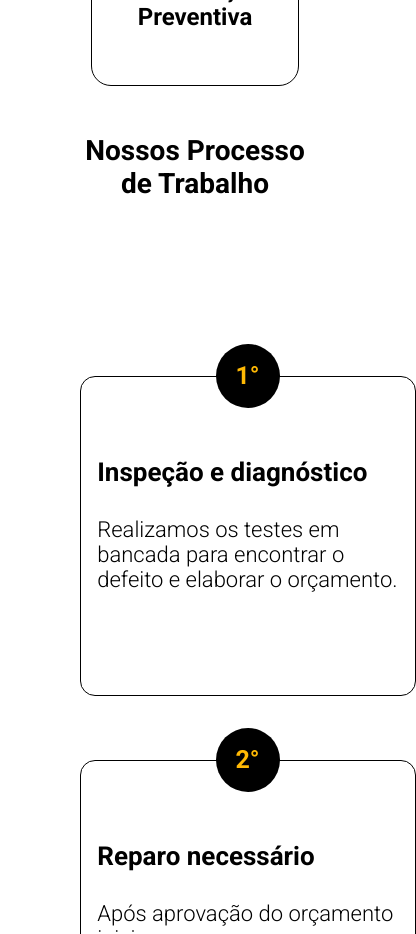
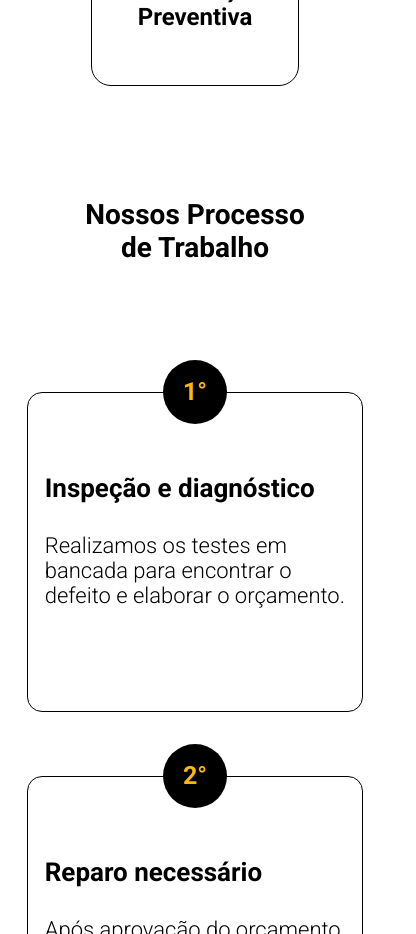
Before and after one commit to gabrielwdev/oficina-do-micro, a React (Vite) app: page / in a window 390 px wide. Shown: the part 3720-4654 px from the top of the page, 416 px wide, since content can reach past the window. Built offline with nearby package versions, Linux system fonts and the light colour scheme.

Commit message:
moile processos ajuste section completa

```diff
--- a/src/App.css
+++ b/src/App.css
@@ -388,7 +388,7 @@
 .container .processos {
   display: flex;
   flex-direction: column;
-  margin: 0 auto;
+  width: 100%;
 }
 .container .processos-titulo {
   font-size: 36px;
@@ -399,6 +399,7 @@
   .container .processos-titulo {
     font-size: 28px;
     width: 15rem;
+    padding-top: 4rem;
   }
 }
 .container .processos-lista {
@@ -410,6 +411,11 @@
   flex-wrap: wrap;
   margin: 8rem auto;
   width: 74%;
+}
+@media (max-width: 600px) {
+  .container .processos-lista {
+    margin: 5rem auto;
+  }
 }
 .container .processos-lista-card {
   width: 27rem;
@@ -429,7 +435,6 @@
 @media (max-width: 600px) {
   .container .processos-lista-card {
     height: 24rem;
-    width: 80%;
   }
 }
 .container .processos-lista-card-circulo {
--- a/src/assets/components/sass/app.sass
+++ b/src/assets/components/sass/app.sass
@@ -310,7 +310,7 @@
 
   .processos
     @include mixins.pilha
-    margin: 0 auto
+    width: 100%
 
     &-titulo
       font-size: 36px
@@ -320,6 +320,7 @@
       @include mixins.smartphone
         font-size: 28px
         width: 15rem
+        padding-top: 4rem
 
     &-lista
       display: flex
@@ -327,6 +328,9 @@
       @include mixins.centralizar
       margin: 8rem auto
       width: 74%
+
+      @include mixins.smartphone
+        margin: 5rem auto
 
       &-card
         width: 27rem
@@ -340,7 +344,6 @@
 
         @include mixins.smartphone
           height: 24rem
-          width: 80%
 
         &-circulo
             width: 4rem
```
Also changed, not shown: 1 other file (tests, documents, lock files or other folders).
